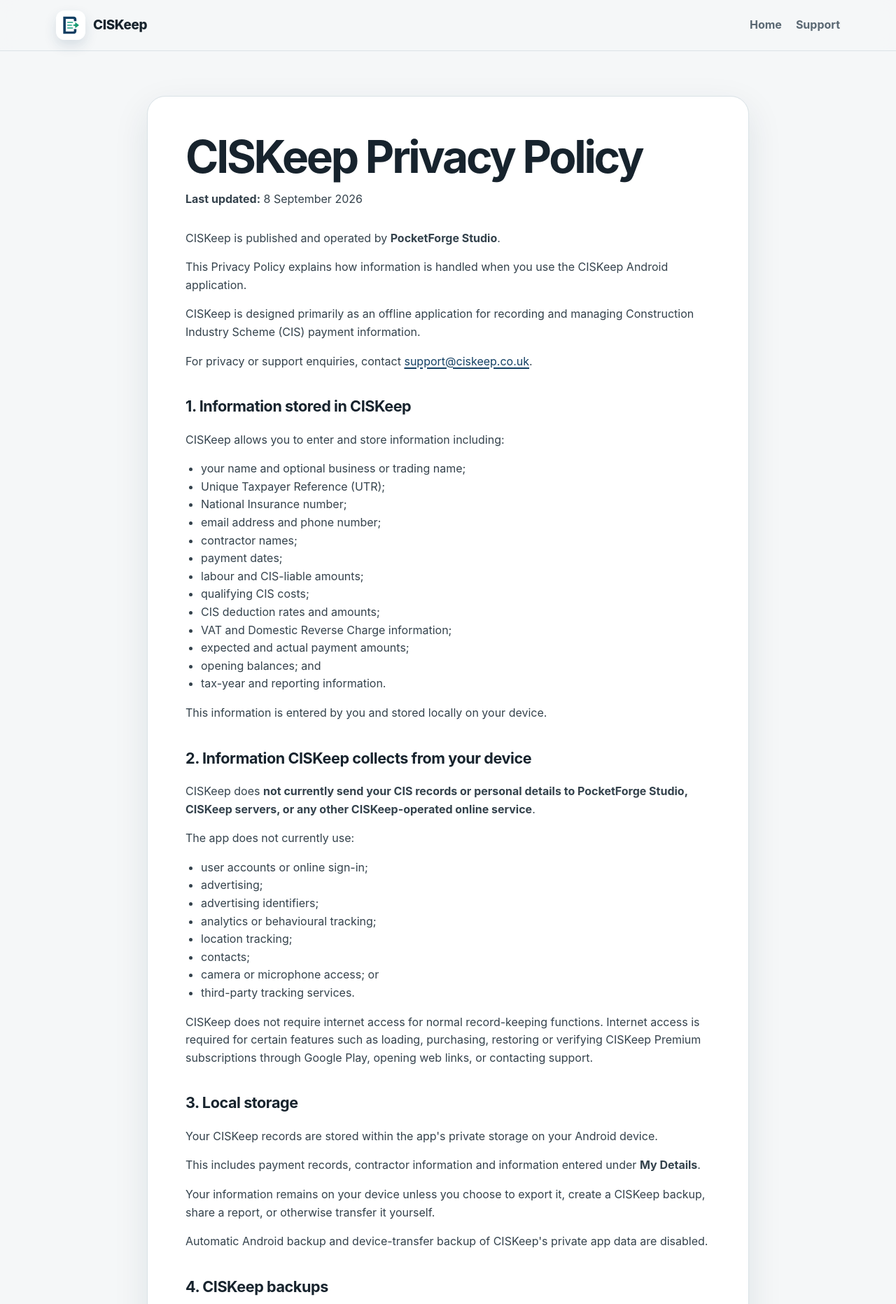
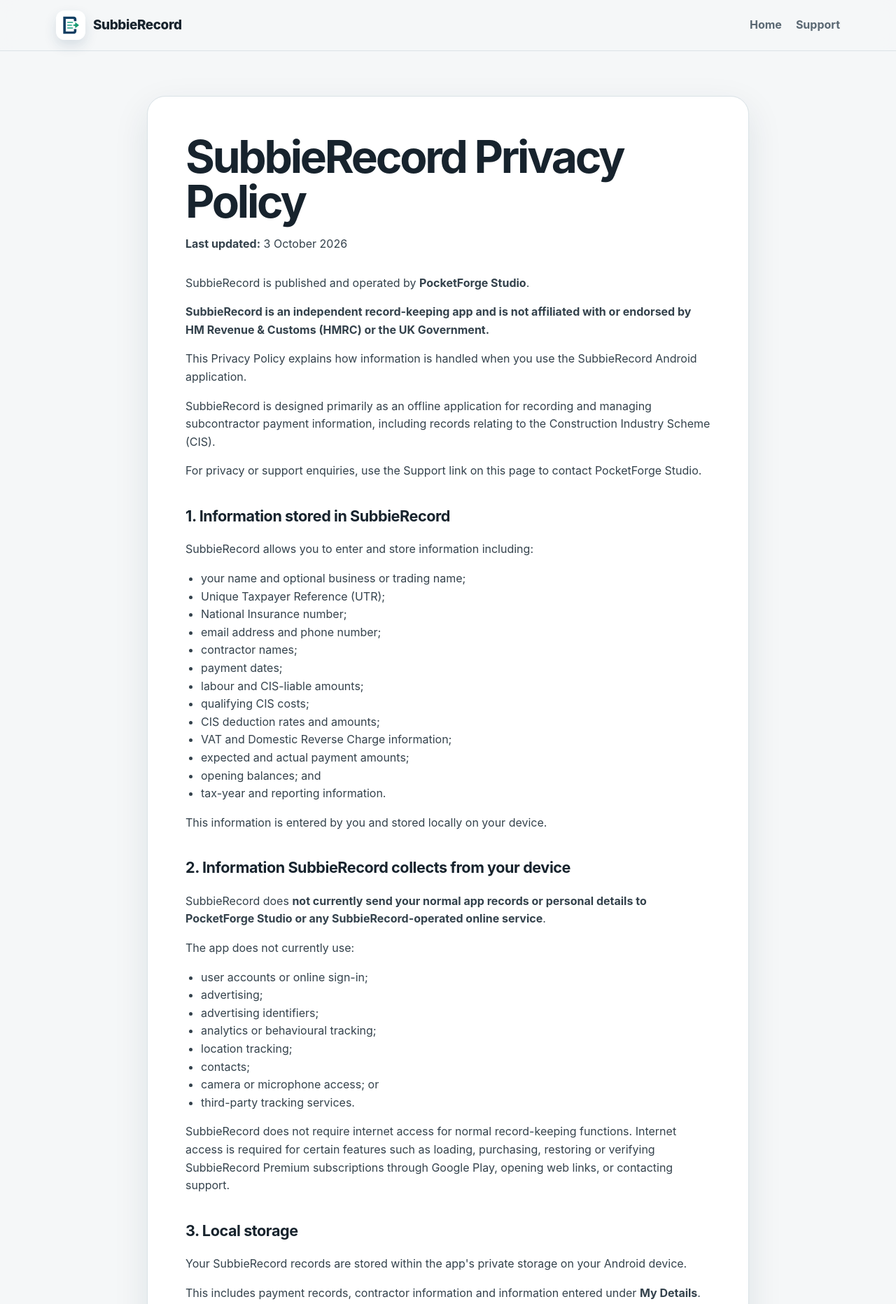
Before and after one commit to sroberts1888-sudo/ciskeep-site, a plain HTML site: page privacy/index.html in a window 1280 px wide. Shown: the top 1863 px of the page at 70% size. Drawn offline with Linux system fonts and the light colour scheme.

Commit message:
Update privacy policy for SubbieRecord

```diff
--- a/privacy/index.html
+++ b/privacy/index.html
@@ -3,24 +3,24 @@
 <head>
   <meta charset="utf-8">
   <meta name="viewport" content="width=device-width, initial-scale=1">
-  <title>CISKeep Privacy Policy | PocketForge Studio</title>
-  <meta name="description" content="CISKeep Privacy Policy — how PocketForge Studio handles local CIS records, backups, reports, support information and Google Play Premium subscriptions.">
+  <title>SubbieRecord Privacy Policy | PocketForge Studio</title>
+  <meta name="description" content="SubbieRecord Privacy Policy — how PocketForge Studio handles local records, backups, reports, support information and Google Play Premium subscriptions.">
   <meta name="robots" content="index,follow">
   <link rel="canonical" href="https://ciskeep.co.uk/privacy/">
   <link rel="icon" href="/logo.svg" type="image/svg+xml">
   <link rel="stylesheet" href="../styles.css">
   <meta property="og:type" content="website">
-  <meta property="og:site_name" content="CISKeep">
-  <meta property="og:title" content="CISKeep Privacy Policy">
-  <meta property="og:description" content="How CISKeep handles local records, backups, exports, support information and Google Play Premium subscriptions.">
+  <meta property="og:site_name" content="SubbieRecord">
+  <meta property="og:title" content="SubbieRecord Privacy Policy">
+  <meta property="og:description" content="How SubbieRecord handles local records, backups, exports, support information and Google Play Premium subscriptions.">
   <meta property="og:url" content="https://ciskeep.co.uk/privacy/">
 </head>
 <body>
   <header class="site-header">
     <div class="container nav">
-      <a class="brand" href="../" aria-label="CISKeep home">
+      <a class="brand" href="../" aria-label="SubbieRecord home">
         <img class="brand-logo" src="/logo.svg" alt="" width="42" height="42">
-        <span>CISKeep</span>
+        <span>SubbieRecord</span>
       </a>
       <nav class="nav-links" aria-label="Primary navigation">
         <a href="../">Home</a>
@@ -32,16 +32,17 @@
   <main class="legal-page">
     <div class="container">
       <article class="legal-shell">
-        <h1>CISKeep Privacy Policy</h1>
-        <p class="meta"><strong>Last updated:</strong> 8 September 2026</p>
+        <h1>SubbieRecord Privacy Policy</h1>
+        <p class="meta"><strong>Last updated:</strong> 3 October 2026</p>
 
-        <p>CISKeep is published and operated by <strong>PocketForge Studio</strong>.</p>
-        <p>This Privacy Policy explains how information is handled when you use the CISKeep Android application.</p>
-        <p>CISKeep is designed primarily as an offline application for recording and managing Construction Industry Scheme (CIS) payment information.</p>
-        <p>For privacy or support enquiries, contact <a href="mailto:support@ciskeep.co.uk">support@ciskeep.co.uk</a>.</p>
+        <p>SubbieRecord is published and operated by <strong>PocketForge Studio</strong>.</p>
+        <p><strong>SubbieRecord is an independent record-keeping app and is not affiliated with or endorsed by HM Revenue &amp; Customs (HMRC) or the UK Government.</strong></p>
+        <p>This Privacy Policy explains how information is handled when you use the SubbieRecord Android application.</p>
+        <p>SubbieRecord is designed primarily as an offline application for recording and managing subcontractor payment information, including records relating to the Construction Industry Scheme (CIS).</p>
+        <p>For privacy or support enquiries, use the Support link on this page to contact PocketForge Studio.</p>
 
-        <h2>1. Information stored in CISKeep</h2>
-        <p>CISKeep allows you to enter and store information including:</p>
+        <h2>1. Information stored in SubbieRecord</h2>
+        <p>SubbieRecord allows you to enter and store information including:</p>
         <ul>
           <li>your name and optional business or trading name;</li>
           <li>Unique Taxpayer Reference (UTR);</li>
@@ -59,8 +60,8 @@
         </ul>
         <p>This information is entered by you and stored locally on your device.</p>
 
-        <h2>2. Information CISKeep collects from your device</h2>
-        <p>CISKeep does <strong>not currently send your CIS records or personal details to PocketForge Studio, CISKeep servers, or any other CISKeep-operated online service</strong>.</p>
+        <h2>2. Information SubbieRecord collects from your device</h2>
+        <p>SubbieRecord does <strong>not currently send your normal app records or personal details to PocketForge Studio or any SubbieRecord-operated online service</strong>.</p>
         <p>The app does not currently use:</p>
         <ul>
           <li>user accounts or online sign-in;</li>
@@ -72,16 +73,16 @@
           <li>camera or microphone access; or</li>
           <li>third-party tracking services.</li>
         </ul>
-        <p>CISKeep does not require internet access for normal record-keeping functions. Internet access is required for certain features such as loading, purchasing, restoring or verifying CISKeep Premium subscriptions through Google Play, opening web links, or contacting support.</p>
+        <p>SubbieRecord does not require internet access for normal record-keeping functions. Internet access is required for certain features such as loading, purchasing, restoring or verifying SubbieRecord Premium subscriptions through Google Play, opening web links, or contacting support.</p>
 
         <h2>3. Local storage</h2>
-        <p>Your CISKeep records are stored within the app's private storage on your Android device.</p>
+        <p>Your SubbieRecord records are stored within the app's private storage on your Android device.</p>
         <p>This includes payment records, contractor information and information entered under <strong>My Details</strong>.</p>
-        <p>Your information remains on your device unless you choose to export it, create a CISKeep backup, share a report, or otherwise transfer it yourself.</p>
-        <p>Automatic Android backup and device-transfer backup of CISKeep's private app data are disabled.</p>
+        <p>Your information remains on your device unless you choose to export it, create a SubbieRecord backup, share a report, or otherwise transfer it yourself.</p>
+        <p>Automatic Android backup and device-transfer backup of SubbieRecord's private app data are disabled.</p>
 
-        <h2>4. CISKeep backups</h2>
-        <p>CISKeep includes a manual Backup &amp; Restore feature.</p>
+        <h2>4. SubbieRecord backups</h2>
+        <p>SubbieRecord includes a manual Backup &amp; Restore feature.</p>
         <p>When you create a backup, the backup may contain information including your:</p>
         <ul>
           <li>payments;</li>
@@ -91,25 +92,25 @@
           <li>My Details information, where saved.</li>
         </ul>
         <p>You choose where the backup file is stored.</p>
-        <p>CISKeep does not automatically upload these backup files to PocketForge Studio.</p>
-        <p>If you choose to store a CISKeep backup in a third-party cloud storage service, email service or other external location, that service's own privacy and security practices will apply.</p>
+        <p>SubbieRecord does not automatically upload these backup files to PocketForge Studio.</p>
+        <p>If you choose to store a SubbieRecord backup in a third-party cloud storage service, email service or other external location, that service's own privacy and security practices will apply.</p>
         <p>You are responsible for keeping exported and backup files secure.</p>
 
         <h2>5. Reports and exports</h2>
-        <p>CISKeep can create reports and exports, including PDF and CSV files.</p>
+        <p>SubbieRecord can create reports and exports, including PDF and CSV files.</p>
         <p>These files may contain personal, financial and contractor information.</p>
         <p>The files are created at your request and saved or shared using locations or services that you choose.</p>
-        <p>CISKeep does not automatically send copies of these reports to PocketForge Studio.</p>
+        <p>SubbieRecord does not automatically send copies of these reports to PocketForge Studio.</p>
 
-        <h2>6. Google Play Billing and CISKeep Premium</h2>
-        <p>CISKeep Premium subscriptions are purchased and managed through Google Play.</p>
+        <h2>6. Google Play Billing and SubbieRecord Premium</h2>
+        <p>SubbieRecord Premium subscriptions are purchased and managed through Google Play.</p>
         <p>Google processes the payment transaction and payment method information under Google's own terms and privacy practices. PocketForge Studio does not receive your payment card details.</p>
-        <p>CISKeep receives information from Google Play that is necessary to determine whether a Premium subscription is active, such as the subscription product, purchase status and purchase entitlement information.</p>
-        <p>PocketForge Studio may also have access through Google Play Console to transaction information associated with CISKeep purchases, such as order identifiers, subscription product or plan, transaction status, price, currency and other account or purchase information that Google makes available for order management, refunds, reporting and accounting.</p>
-        <p>This information is used only to provide and manage CISKeep Premium, handle purchase or refund enquiries, prevent or investigate billing problems, and meet accounting or legal obligations.</p>
+        <p>SubbieRecord receives information from Google Play that is necessary to determine whether a Premium subscription is active, such as the subscription product, purchase status and purchase entitlement information.</p>
+        <p>PocketForge Studio may also have access through Google Play Console to transaction information associated with SubbieRecord purchases, such as order identifiers, subscription product or plan, transaction status, price, currency and other account or purchase information that Google makes available for order management, refunds, reporting and accounting.</p>
+        <p>This information is used only to provide and manage SubbieRecord Premium, handle purchase or refund enquiries, prevent or investigate billing problems, and meet accounting or legal obligations.</p>
 
         <h2>7. Support communications</h2>
-        <p>If you contact <strong>PocketForge Studio</strong> at <a href="mailto:support@ciskeep.co.uk">support@ciskeep.co.uk</a>, we may receive information that you voluntarily provide, such as:</p>
+        <p>If you contact <strong>PocketForge Studio</strong> using the Support link, we may receive information that you voluntarily provide, such as:</p>
         <ul>
           <li>your email address;</li>
           <li>your name;</li>
@@ -119,33 +120,33 @@
         </ul>
         <p>We use this information only as reasonably necessary to respond to your enquiry, provide support, investigate problems and maintain appropriate support records.</p>
         <p>You should avoid sending UTRs, National Insurance numbers or unnecessary financial information in support emails.</p>
-        <p>Email sent to <a href="mailto:support@ciskeep.co.uk">support@ciskeep.co.uk</a> may be processed by the email and forwarding services used by PocketForge Studio, including Fasthosts and Google.</p>
+        <p>Support email may be processed by the email and forwarding services used by PocketForge Studio, including Fasthosts and Google.</p>
         <p>These providers may process information using infrastructure outside the United Kingdom, subject to their own privacy practices and applicable data-transfer safeguards.</p>
 
         <h2>8. How we use personal information</h2>
-        <p>Information entered directly into CISKeep is processed locally so the app can provide functions requested by you, including calculations, record keeping, reports, exports and backups.</p>
-        <p>PocketForge Studio does not use your locally stored CISKeep records for advertising, marketing or profiling.</p>
-        <p>Where PocketForge Studio receives personal information outside the locally stored CISKeep records, we use it only where reasonably necessary to:</p>
+        <p>Information entered directly into SubbieRecord is processed locally so the app can provide functions requested by you, including calculations, record keeping, reports, exports and backups.</p>
+        <p>PocketForge Studio does not use your locally stored SubbieRecord records for advertising, marketing or profiling.</p>
+        <p>Where PocketForge Studio receives personal information outside the locally stored SubbieRecord records, we use it only where reasonably necessary to:</p>
         <ul>
           <li>provide support and respond to enquiries;</li>
-          <li>provide and manage CISKeep Premium;</li>
-          <li>operate and improve CISKeep;</li>
+          <li>provide and manage SubbieRecord Premium;</li>
+          <li>operate and improve SubbieRecord;</li>
           <li>investigate billing, technical or security problems;</li>
           <li>protect our legitimate interests in operating the app; and</li>
           <li>comply with applicable legal, tax or accounting obligations.</li>
         </ul>
 
         <h2>9. Lawful basis for processing</h2>
-        <p>Where PocketForge Studio processes personal information outside the locally stored CISKeep records, we rely on one or more of the following lawful bases as appropriate:</p>
+        <p>Where PocketForge Studio processes personal information outside the locally stored SubbieRecord records, we rely on one or more of the following lawful bases as appropriate:</p>
         <ul>
-          <li><strong>Performance of a contract</strong> — where processing is necessary to provide or manage CISKeep Premium or another service you have requested.</li>
-          <li><strong>Legitimate interests</strong> — where necessary to provide support, operate and improve CISKeep, investigate problems and protect the service, provided those interests are not overridden by your rights.</li>
+          <li><strong>Performance of a contract</strong> — where processing is necessary to provide or manage SubbieRecord Premium or another service you have requested.</li>
+          <li><strong>Legitimate interests</strong> — where necessary to provide support, operate and improve SubbieRecord, investigate problems and protect the service, provided those interests are not overridden by your rights.</li>
           <li><strong>Legal obligation</strong> — where information must be retained, processed or disclosed to meet applicable legal, tax or accounting requirements.</li>
         </ul>
 
         <h2>10. Sharing of information</h2>
         <p>PocketForge Studio does <strong>not sell or rent your personal information</strong>.</p>
-        <p>Because CISKeep's normal app data remains locally on your device, PocketForge Studio does not ordinarily have access to that information.</p>
+        <p>Because SubbieRecord's normal app data remains locally on your device, PocketForge Studio does not ordinarily have access to that information.</p>
         <p>Information may be disclosed where:</p>
         <ul>
           <li>you deliberately share or export it yourself;</li>
@@ -155,14 +156,14 @@
         </ul>
 
         <h2>11. Data retention</h2>
-        <p>Information stored within CISKeep remains on your device until you edit or delete it, clear the app's data, uninstall the app, restore different data, or otherwise remove it.</p>
+        <p>Information stored within SubbieRecord remains on your device until you edit or delete it, clear the app's data, uninstall the app, restore different data, or otherwise remove it.</p>
         <p>Backup and exported files remain wherever you chose to save them until you delete them.</p>
         <p>Support correspondence is retained only for as long as reasonably necessary to deal with an enquiry, maintain appropriate support records, resolve disputes, or meet applicable legal requirements.</p>
         <p>Google Play transaction and subscription records made available to PocketForge Studio may be retained for as long as reasonably necessary for subscription administration, refunds, accounting, tax, dispute resolution or other legal requirements.</p>
 
         <h2>12. Security</h2>
-        <p>CISKeep is designed to minimise unnecessary transfer of personal information.</p>
-        <p>App records are stored in Android's private application storage, and automatic Android backup of CISKeep's private data is disabled.</p>
+        <p>SubbieRecord is designed to minimise unnecessary transfer of personal information.</p>
+        <p>App records are stored in Android's private application storage, and automatic Android backup of SubbieRecord's private data is disabled.</p>
         <p>No method of electronic storage can guarantee absolute security.</p>
         <p>You should protect your Android device using appropriate security measures such as:</p>
         <ul>
@@ -170,11 +171,11 @@
           <li>biometric security where available; and</li>
           <li>current Android security updates.</li>
         </ul>
-        <p>You should also keep CISKeep backup, PDF and CSV files secure because these files may contain financial or identifying information.</p>
+        <p>You should also keep SubbieRecord backup, PDF and CSV files secure because these files may contain financial or identifying information.</p>
 
         <h2>13. Your choices and rights</h2>
-        <p>Because CISKeep stores its normal records locally, you have direct control over much of your information through the app and your device.</p>
-        <p>You can edit or delete payment and contractor records and can clear CISKeep's data or uninstall the application.</p>
+        <p>Because SubbieRecord stores its normal records locally, you have direct control over much of your information through the app and your device.</p>
+        <p>You can edit or delete payment and contractor records and can clear SubbieRecord's data or uninstall the application.</p>
         <p>If you contact PocketForge Studio or we otherwise hold personal information about you outside the app, such as support or subscription-administration records, UK data-protection law may give you rights including:</p>
         <ul>
           <li>access to your personal information;</li>
@@ -183,31 +184,32 @@
           <li>restriction of processing; and</li>
           <li>objection to certain processing.</li>
         </ul>
-        <p>To make a privacy request, contact <a href="mailto:support@ciskeep.co.uk">support@ciskeep.co.uk</a>.</p>
-        <p>PocketForge Studio cannot remotely view, change or delete CISKeep records stored only on your device because we do not possess those records.</p>
+        <p>To make a privacy request, use the Support link on this page.</p>
+        <p>PocketForge Studio cannot remotely view, change or delete SubbieRecord records stored only on your device because we do not possess those records.</p>
 
         <h2>14. Automated decision-making</h2>
-        <p>CISKeep performs calculations based on information and rates selected or entered by you.</p>
-        <p>These calculations are tools to help you manage CIS records.</p>
-        <p>CISKeep does not perform profiling or make automated decisions about you that have legal or similarly significant effects.</p>
+        <p>SubbieRecord performs calculations based on information and rates selected or entered by you.</p>
+        <p>These calculations are tools to help you manage your records.</p>
+        <p>SubbieRecord does not perform profiling or make automated decisions about you that have legal or similarly significant effects.</p>
 
         <h2>15. Children</h2>
-        <p>CISKeep is intended for people using or managing Construction Industry Scheme records and is not designed for children.</p>
+        <p>SubbieRecord is intended for people using or managing subcontractor payment records and is not designed for children.</p>
         <p>PocketForge Studio does not knowingly collect personal information from children through the app.</p>
 
-        <h2>16. HMRC and professional advice</h2>
-        <p>CISKeep is an independent record-keeping and calculation tool published by <strong>PocketForge Studio</strong>.</p>
-        <p>CISKeep is <strong>not operated by, endorsed by, affiliated with or connected to HM Revenue &amp; Customs (HMRC)</strong>.</p>
-        <p>Information and calculations provided by CISKeep are intended to assist with record keeping and should not be treated as tax, accounting or legal advice.</p>
+        <h2>16. HMRC, government affiliation and professional advice</h2>
+        <p>SubbieRecord is an independent record-keeping and calculation tool published by <strong>PocketForge Studio</strong>.</p>
+        <p>SubbieRecord is <strong>not operated by, endorsed by, affiliated with or connected to HM Revenue &amp; Customs (HMRC) or the UK Government</strong>.</p>
+        <p>References to the Construction Industry Scheme and HMRC are provided only to describe the records and calculations the app helps users manage.</p>
+        <p>Information and calculations provided by SubbieRecord are intended to assist with record keeping and should not be treated as tax, accounting or legal advice.</p>
         <p>Users remain responsible for checking their records and obligations and should obtain professional advice where appropriate.</p>
 
         <h2>17. Changes to this Privacy Policy</h2>
-        <p>PocketForge Studio may update this Privacy Policy if CISKeep's features, data practices or applicable legal requirements change.</p>
+        <p>PocketForge Studio may update this Privacy Policy if SubbieRecord's features, data practices or applicable legal requirements change.</p>
         <p>Any updated version will show a revised <strong>Last updated</strong> date.</p>
-        <p>If CISKeep later introduces features such as online accounts, cloud synchronisation, analytics or other services that materially change how personal information is handled, this Privacy Policy will be updated accordingly.</p>
+        <p>If SubbieRecord later introduces features such as online accounts, cloud synchronisation, analytics or other services that materially change how personal information is handled, this Privacy Policy will be updated accordingly.</p>
 
         <h2>18. Complaints</h2>
-        <p>If you have concerns about how PocketForge Studio handles personal information, please contact <a href="mailto:support@ciskeep.co.uk">support@ciskeep.co.uk</a>.</p>
+        <p>If you have concerns about how PocketForge Studio handles personal information, please use the Support link on this page.</p>
         <p>You also have the right to complain to the <strong>UK Information Commissioner's Office (ICO)</strong> if you believe your data-protection rights have been infringed.</p>
       </article>
     </div>
@@ -215,7 +217,7 @@
 
   <footer class="site-footer">
     <div class="container footer-row">
-      <div>© 2026 PocketForge Studio. CISKeep.</div>
+      <div>© 2026 PocketForge Studio. SubbieRecord.</div>
       <div class="footer-links">
         <a href="../">Home</a>
         <a href="mailto:support@ciskeep.co.uk">Support</a>
```
